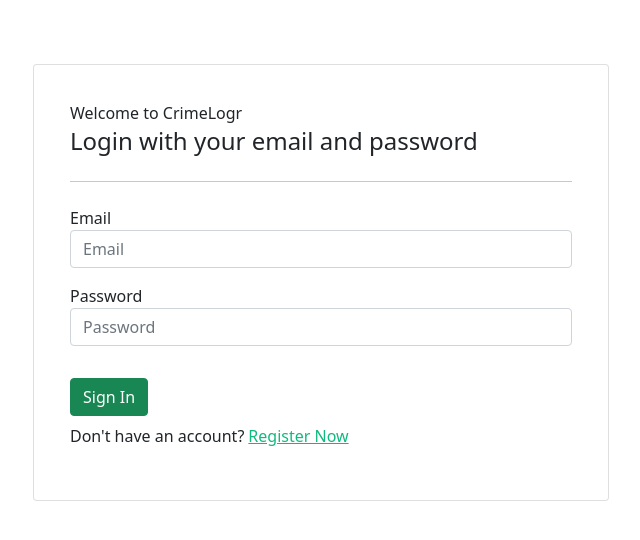
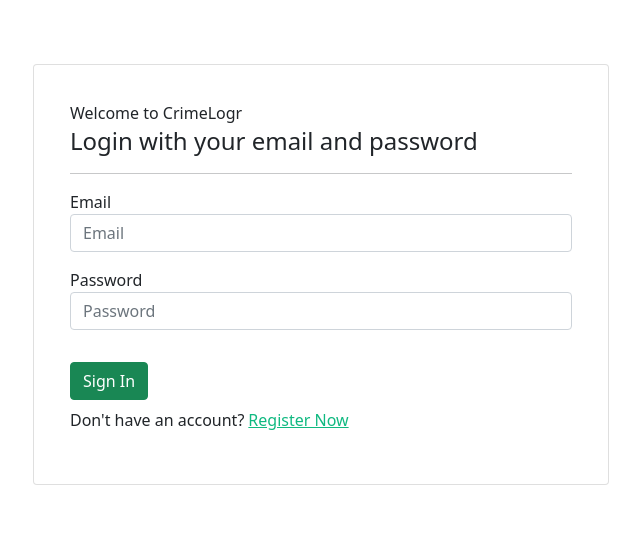
Before and after one commit to rkanik/crimelogr, a Vue app: page /login in a window 1280 px wide. Shown: the top 540 px of the page, without its empty margins (319-959 px from the left). Built offline with nearby package versions, Linux system fonts and the light colour scheme; no server answers; what vue-apexcharts would draw is missing.

Commit message:
Fixed confirmed by issue

```diff
--- a/src/views/Home.vue
+++ b/src/views/Home.vue
@@ -387,7 +387,7 @@
 				latLng: this.circle.location,
 				possibleDuplication: false,
 				confirmedAt: this.isAdmin ? Date.now() : null,
-				confirmedBy: this.isAdmin ? this.$user.id : null,
+				confirmedBy: this.isAdmin ? this.$user.userId : null,
 				createdAt: Date.now(),
 				updatedAt: Date.now(),
 			})
--- a/src/views/Login.vue
+++ b/src/views/Login.vue
@@ -3,7 +3,7 @@
 		<b-card class="md:tw-p-5">
 			<div class="tw-text-base">Welcome to CrimeLogr</div>
 			<h3 class="tw-text-2xl">Login with your email and password</h3>
-			<hr class="my-4" />
+			<hr class="tw-my-4" />
 			<form action @submit.prevent="onSignIn">
 				<p v-if="error" class="alert alert-danger" role="alert">{{ error }}</p>
 
--- a/src/views/Register.vue
+++ b/src/views/Register.vue
@@ -3,7 +3,7 @@
 		<b-card class="md:tw-p-5">
 			<div class="tw-text-base">Welcome to CrimeLogr</div>
 			<h3 class="tw-text-3xl">Create new Account</h3>
-			<hr class="my-4" />
+			<hr class="tw-my-4" />
 
 			<form @submit.prevent="onRegister">
 				<p v-if="error" class="alert alert-danger" role="alert">{{ error }}</p>
```
